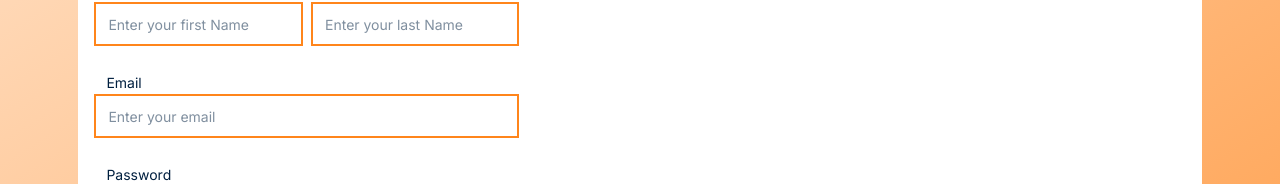
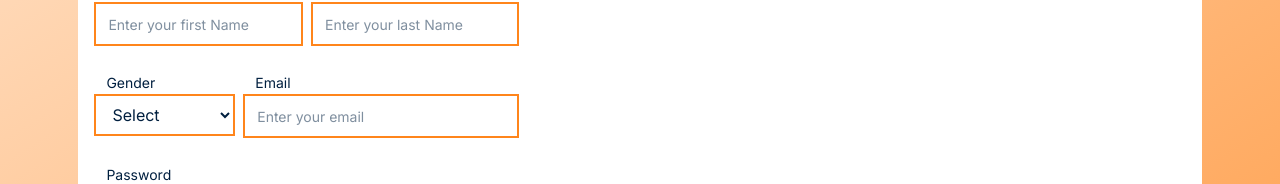
Before and after one commit to BellaZubby/uni-skillsmart, a Next.js app in the folder client/: page /register/client in a window 1280 px wide. Shown: the part 332-516 px from the top of the page. Built offline with nearby package versions, Linux system fonts and the light colour scheme; a web font is replaced by a local one.

Commit message:
feat(ui): include gender field in the registration form

```diff
--- a/client/app/components/forms/AuthForm.tsx
+++ b/client/app/components/forms/AuthForm.tsx
@@ -13,6 +13,7 @@ export interface AuthFormData {
   lastName?: string;
   email: string;
   password: string;
+  gender: string;
 }
 
 interface AuthFormProps {
@@ -27,13 +28,16 @@ const AuthForm = ({ type, role, onSubmit, loading }: AuthFormProps) => {
     lastName: "",
     email: "",
     password: "",
+    gender: "",
   });
   const [errors, setErrors] = useState<{ [key: string]: string }>({});
   const [showPassword, setShowPassword] = useState(false);
-  const router = useRouter();
+  // const router = useRouter();
 
   // handle input changes and update state
-  const handleChange = (e: React.ChangeEvent<HTMLInputElement>) => {
+  const handleChange = (
+    e: React.ChangeEvent<HTMLInputElement | HTMLSelectElement>
+  ) => {
     const { name, value } = e.target;
 
     setFormData((prev) => ({ ...prev, [name]: value }));
@@ -44,7 +48,7 @@ const AuthForm = ({ type, role, onSubmit, loading }: AuthFormProps) => {
     const newErrors: { [key: string]: string } = {}; // creates an empty object to store error messages by key.
     const regex = /^(?=.*[A-Za-z])(?=.*\d)(?=.*[@$!%*#?&_]).{6,}$/;
 
-    if ((type === "register")) {
+    if (type === "register") {
       // validation for first name
       if (!formData.firstName?.trim()) {
         newErrors.firstName = "First name is required";
@@ -61,6 +65,11 @@ const AuthForm = ({ type, role, onSubmit, loading }: AuthFormProps) => {
         newErrors.lastName = "Last name must be at least 3 characters";
       } else if (formData.lastName.length > 30) {
         newErrors.lastName = "Last name must not exceed 30 characters";
+      }
+
+      // validation for gender
+      if (!formData.gender?.trim()) {
+        newErrors.lastName = "Please select a gender";
       }
     }
 
@@ -108,7 +117,10 @@ const AuthForm = ({ type, role, onSubmit, loading }: AuthFormProps) => {
           <Link href="/">
             <Logo />
           </Link>
-          <form onSubmit={handleSubmit} className="mt-10 flex flex-col  justify-center gap-6">
+          <form
+            onSubmit={handleSubmit}
+            className="mt-10 flex flex-col  justify-center gap-6"
+          >
             <div className="text-center text-sm">
               <h2 className="text-xl sm:text-2xl text-primary-100 font-playfair font-semibold mb-2">
                 {type === "register" ? "Create an account" : "Login"} as a{" "}
@@ -117,7 +129,10 @@ const AuthForm = ({ type, role, onSubmit, loading }: AuthFormProps) => {
               {type === "register" && role === "client" && (
                 <p className="text-gray-500">
                   Already have an account?{" "}
-                  <Link href="/login/client" className="text-primary-100 font-semibold">
+                  <Link
+                    href="/login/client"
+                    className="text-primary-100 font-semibold"
+                  >
                     Login
                   </Link>
                 </p>
@@ -125,7 +140,10 @@ const AuthForm = ({ type, role, onSubmit, loading }: AuthFormProps) => {
               {type === "register" && role === "provider" && (
                 <p className="text-gray-500">
                   Already have an account?{" "}
-                  <Link href="/login/provider" className="text-primary-100 font-semibold">
+                  <Link
+                    href="/login/provider"
+                    className="text-primary-100 font-semibold"
+                  >
                     Login
                   </Link>
                 </p>
@@ -133,7 +151,10 @@ const AuthForm = ({ type, role, onSubmit, loading }: AuthFormProps) => {
               {type === "login" && role === "client" && (
                 <p className="text-gray-500">
                   Don't have an account?{" "}
-                  <Link href="/register/client" className="text-primary-100 font-semibold">
+                  <Link
+                    href="/register/client"
+                    className="text-primary-100 font-semibold"
+                  >
                     Register
                   </Link>
                 </p>
@@ -141,7 +162,10 @@ const AuthForm = ({ type, role, onSubmit, loading }: AuthFormProps) => {
               {type === "login" && role === "provider" && (
                 <p className="text-gray-500">
                   Don't have an account?{" "}
-                  <Link href="/register/provider" className="text-primary-100 font-semibold">
+                  <Link
+                    href="/register/provider"
+                    className="text-primary-100 font-semibold"
+                  >
                     Register
                   </Link>
                 </p>
@@ -169,7 +193,9 @@ const AuthForm = ({ type, role, onSubmit, loading }: AuthFormProps) => {
                       className="border-2 border-primary-200 py-2 pl-3 w-full outline-0 text-primary-100 placeholder:text-[12px] sm:placeholder:text-sm"
                     />
                     {errors.firstName && (
-                    <p className="text-red-500 text-sm mt-1 pl-3">{errors.firstName}</p>
+                      <p className="text-red-500 text-sm mt-1 pl-3">
+                        {errors.firstName}
+                      </p>
                     )}
                   </div>
 
@@ -192,15 +218,44 @@ const AuthForm = ({ type, role, onSubmit, loading }: AuthFormProps) => {
                       className="border-2 border-primary-200 py-2 pl-3 w-full outline-0 text-primary-100 placeholder:text-[12px] sm:placeholder:text-sm"
                     />
                     {errors.lastName && (
-                    <p className="text-red-500 text-sm mt-1 pl-3">{errors.lastName}</p>
+                      <p className="text-red-500 text-sm mt-1 pl-3">
+                        {errors.lastName}
+                      </p>
                     )}
                   </div>
                 </div>
-
               </>
             )}
 
-            {/* for common fields email and password */}
+            {/* container for email and gender*/}
+            <div className={`${type === "register" ? "flex gap-2" : "w-full"}`}>
+              {type === "register" && (
+                <div>
+                  <label
+                    htmlFor="gender"
+                    className="text-primary-100 text-sm pl-3 mb-1"
+                  >
+                    Gender
+                  </label>
+                  <select
+                    name="gender"
+                    id="gender"
+                    value={formData.gender}
+                    onChange={handleChange}
+                    disabled={loading}
+                    className="border-2 border-primary-200 py-2 pl-3 w-full outline-0 text-primary-100 placeholder:text-[12px] sm:placeholder:text-sm"
+                  >
+                    <option value={""}>Select</option>
+                    <option value={"male"}>Male</option>
+                    <option value={"female"}>Female</option>
+                  </select>
+                  {errors.lastName && (
+                    <p className="text-red-500 text-sm mt-1 pl-3">
+                      {errors.lastName}
+                    </p>
+                  )}
+                </div>
+              )}
               <div>
                 <label
                   htmlFor="email"
@@ -219,10 +274,12 @@ const AuthForm = ({ type, role, onSubmit, loading }: AuthFormProps) => {
                   className="border-2 border-primary-200 py-2 pl-3 w-full outline-0 text-primary-100 placeholder:text-[12px] sm:placeholder:text-sm"
                 />
                 {errors.email && (
-                <p className="text-red-500 text-sm mt-1 pl-3">{errors.email}</p>
+                  <p className="text-red-500 text-sm mt-1 pl-3">
+                    {errors.email}
+                  </p>
                 )}
               </div>
-
+            </div>
             {/* for password */}
             <div>
               <label
@@ -252,15 +309,30 @@ const AuthForm = ({ type, role, onSubmit, loading }: AuthFormProps) => {
               </div>
 
               {errors.password && (
-                <p className="text-red-500 text-sm mt-1 pl-3">{errors.password}</p>
+                <p className="text-red-500 text-sm mt-1 pl-3">
+                  {errors.password}
+                </p>
               )}
             </div>
 
             {/* forgot password feature */}
             <div className="text-sm text-gray-500">
-                {type === "login"  && <p>Don't remember your password? <Link href={"/forgot-password"} className="text-primary-100 font-semibold">Reset password</Link></p>}
+              {type === "login" && (
+                <p>
+                  Don't remember your password?{" "}
+                  <Link
+                    href={"/forgot-password"}
+                    className="text-primary-100 font-semibold"
+                  >
+                    Reset password
+                  </Link>
+                </p>
+              )}
             </div>
-            <button type="submit" className="bg-primary-100 border-2 border-primary-100/50 w-full rounded-full cursor-pointer text-white font-semibold py-2 hover:border-primary-100 hover:bg-primary-100/50 hover:text-gray-700 transition duration-300 ease-in-out disabled:bg-primary-100/50 disabled:cursor-not-allowed">
+            <button
+              type="submit"
+              className="bg-primary-100 border-2 border-primary-100/50 w-full rounded-full cursor-pointer text-white font-semibold py-2 hover:border-primary-100 hover:bg-primary-100/50 hover:text-gray-700 transition duration-300 ease-in-out disabled:bg-primary-100/50 disabled:cursor-not-allowed"
+            >
               {loading
                 ? "processing..."
                 : type === "register"
```
Lines whose indentation alone changed are shown as unchanged.
